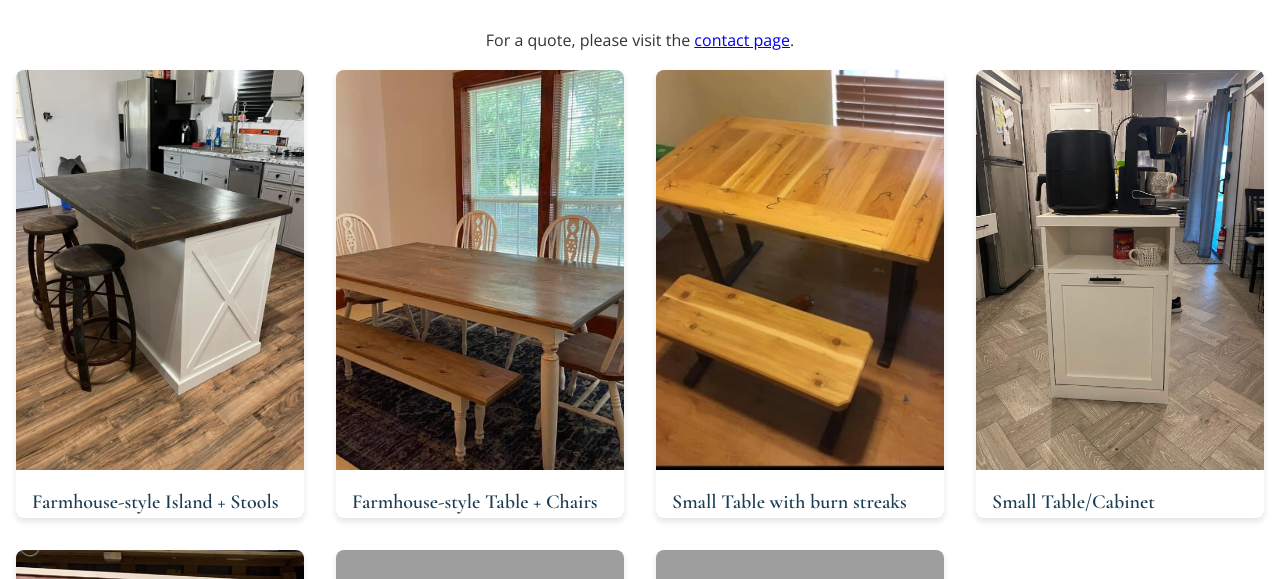
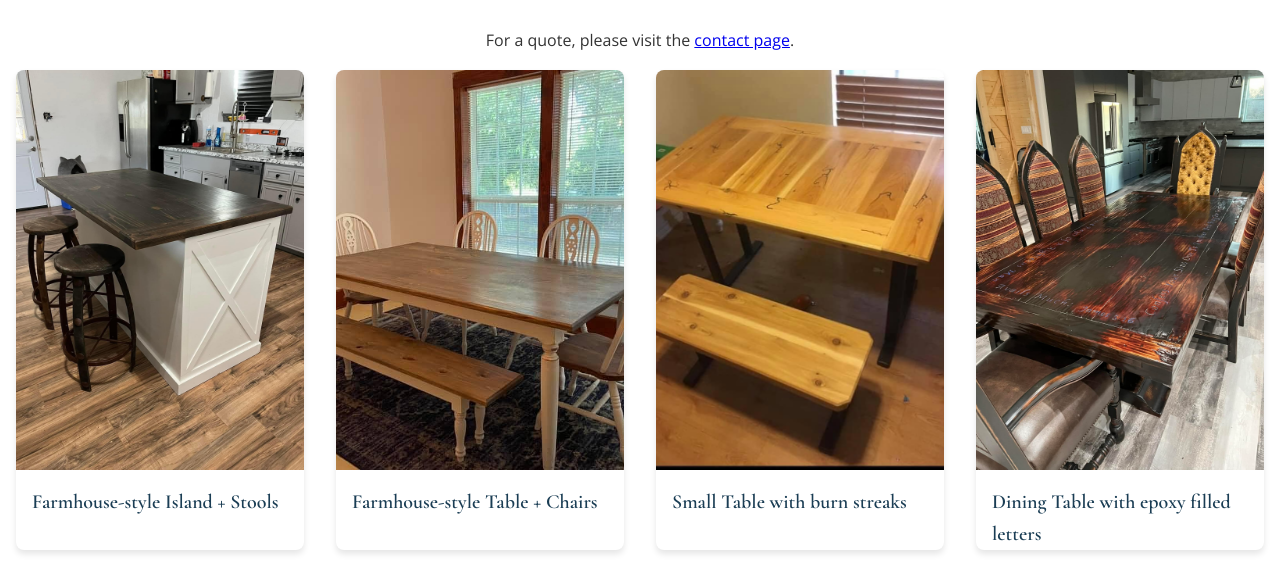
Before and after one commit to cobo08067/ea-designs, a plain HTML site: page custom_furniture.html in a window 1280 px wide. Shown: the part 155-734 px from the top of the page. Drawn offline with nearby package versions, Linux system fonts and the light colour scheme; grey boxes are pictures that could not be loaded.

Commit message:
Update custom_furniture.html

```diff
--- a/custom_furniture.html
+++ b/custom_furniture.html
@@ -45,6 +45,12 @@
                 </div>
                 <h2>Small Table with burn streaks</h2>
             </div>
+            <div class="project-item">
+                <div class="project-image-container">
+                    <img src="images/stings_table.jpg" alt="dining table">
+                </div>
+                <h2>Dining Table with epoxy filled letters</h2>
+            </div>
 
             <div class="project-item">
                 <div class="project-image-container">
```
